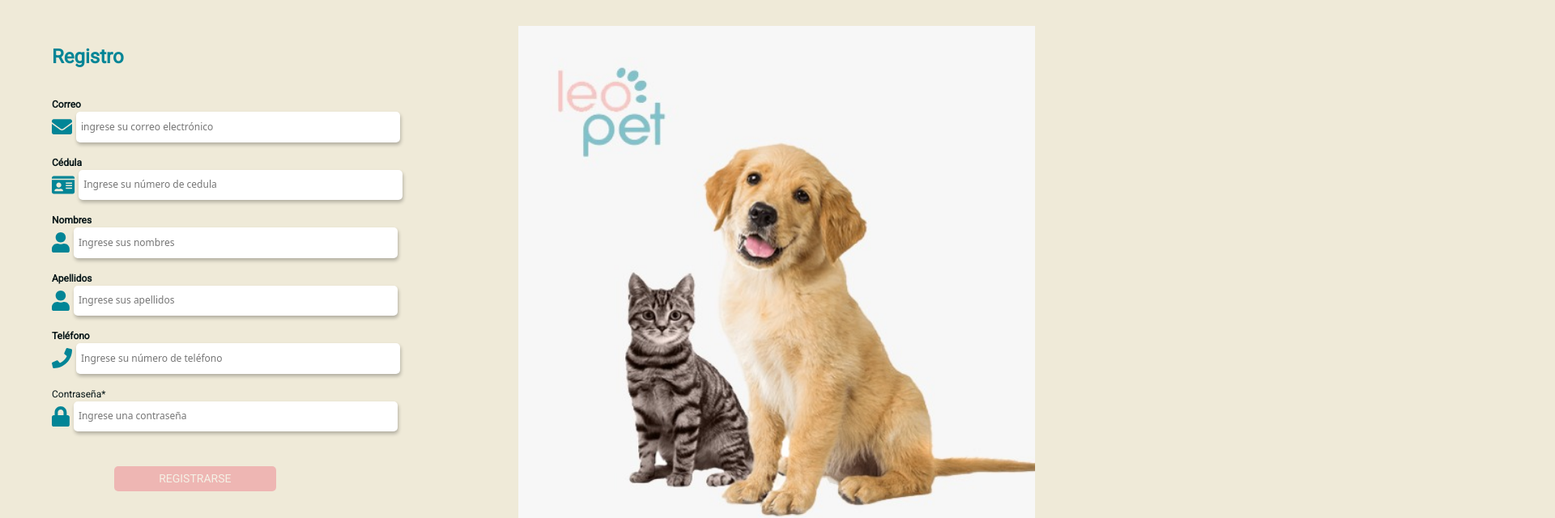
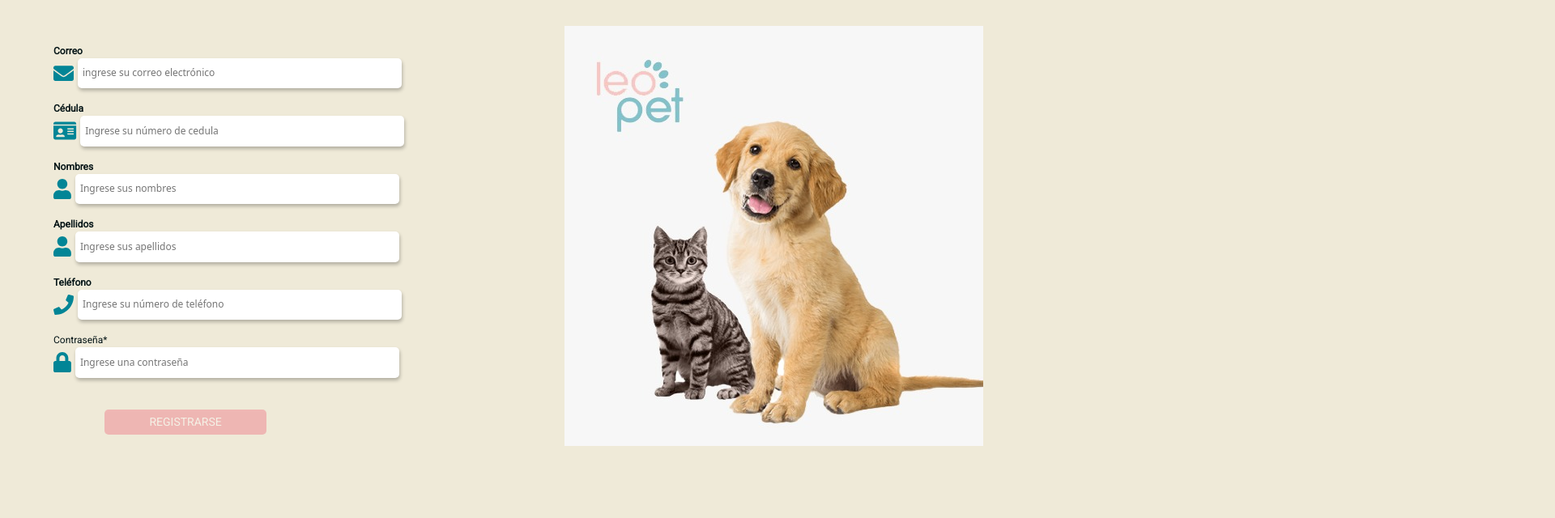
Before and after one commit to leopet-devs/leopet-frontend-web, a React (Vite) app in the folder frontend-web-main/: page /register in a window 1280 px wide. Shown: the top 640 px of the page at 81% size, 1920 px wide, since content can reach past the window. Built offline with nearby package versions, Linux system fonts and the light colour scheme.

Commit message:
mission accomplished

```diff
--- a/frontend-web-main/src/Components/Donador/Fundaciones/Fundaciones.jsx
+++ b/frontend-web-main/src/Components/Donador/Fundaciones/Fundaciones.jsx
@@ -88,13 +88,6 @@ export const Fundaciones = ({
       ) : (
         <InfiniteScroll
           dataLength={fundaciones?.length || 0}
-          next={fetchMoreData}
-          hasMore={hasMore}
-          loader={
-            <div className="fund-loading-cards fund-flx-c fund-full">
-              <i className="fad fa-spinner fund-spin" />
-            </div>
-          }
         >
           {fundaciones?.map((fundacion, idx) => (
             <div
--- a/frontend-web-main/src/Components/Donador/Manadas/Manadas.scss
+++ b/frontend-web-main/src/Components/Donador/Manadas/Manadas.scss
@@ -177,6 +177,8 @@
   .fund-don-manadas-content {
     .fund-manada {
       height: 172px;
+      margin-top: 10px;
+      margin-bottom: 10px;
 
       .fund-animal-foto {
         border-radius: 16px;
--- a/frontend-web-main/src/Components/Donador/Shared/BarraInferior/BarraInferior.scss
+++ b/frontend-web-main/src/Components/Donador/Shared/BarraInferior/BarraInferior.scss
@@ -16,6 +16,9 @@
   font: bold .4em sans-serif;
 }
 
+.column{
+  margin-right: 10px;
+}
 
 .fund-don-barra-inferior {
   position: fixed;
@@ -206,11 +209,11 @@ i{
 
 .fun-don-barra-nav{
   background-color: #f08e86;
-  height: 64px;
-  width: 100%;
+  height: 60px;
+  width: auto;
   display: flex;
   flex-direction: row;
-  justify-content:space-between;
+  justify-content:center;
   align-items: center;
 
 }
@@ -218,14 +221,15 @@ i{
 .barra-items{
   display: flex;
   flex-direction:row;
-  width: 1550px;
+  justify-content: center;
+  width: 1000px;
   //background-color: blue;
   .fun-don-barra-items{
     display: flex;
     flex-direction: column;
-    justify-content:flex-start;
-    align-items: flex-start;
-    width: 120px;
+    justify-content:center;
+    align-items: center;
+    width: 1000px;
     margin-left: 0px;
     margin-right: 10px;
     font-size: 18px;
@@ -263,7 +267,7 @@ i{
 .column{
   display: flex;
   flex-direction: column;
-  width: 100px;
+  width: auto;
 
 }
 
--- a/frontend-web-main/src/Components/Donador/User/User.jsx
+++ b/frontend-web-main/src/Components/Donador/User/User.jsx
@@ -1,18 +1,18 @@
-import { useState, useEffect } from 'react';
-import ima from './../../../Assets/Img/ima_registro.png';
-import { register } from './../../../Service/User';
-import { Password } from '../../Shared/Password';
-import { CardMessage } from './../Shared/CardMessage';
-import { FontAwesomeIcon } from '@fortawesome/react-fontawesome';
+import { useState, useEffect } from "react";
+import ima from "./../../../Assets/Img/ima_registro.png";
+import { register } from "./../../../Service/User";
+import { Password } from "../../Shared/Password";
+import { CardMessage } from "./../Shared/CardMessage";
+import { FontAwesomeIcon } from "@fortawesome/react-fontawesome";
 import {
   faEnvelope,
   faIdCard,
   faUser,
   faPhone,
   faLock,
-} from '@fortawesome/free-solid-svg-icons';
-import './User.scss';
-import { GLOBALCONFIG } from '../../Config';
+} from "@fortawesome/free-solid-svg-icons";
+import "./User.scss";
+import { GLOBALCONFIG } from "../../Config";
 
 export const User = ({ selectedUser, logout, editUser, history }) => {
   const [user, setUser] = useState(selectedUser || {});
@@ -37,20 +37,20 @@ export const User = ({ selectedUser, logout, editUser, history }) => {
       {
         apiUrl:
           window.userSigned?.apiUrl ||
-          GLOBALCONFIG.EndpointBackHost + ':' + GLOBALCONFIG.EndpointBackPort,
+          GLOBALCONFIG.EndpointBackHost + ":" + GLOBALCONFIG.EndpointBackPort,
       }
     )
       .then(() => {
         setLoading(false);
         setdataMessage({
-          title: 'Registro',
-          message: 'Registro exitoso',
+          title: "Registro",
+          message: "Registro exitoso",
         });
-        history.push('/login');
+        history.push("/login");
       })
       .catch((err) => {
         console.log(err);
-        setError(err?.message || 'Server Error');
+        setError(err?.message || "Server Error");
         setLoading(false);
       });
   };
@@ -69,7 +69,7 @@ export const User = ({ selectedUser, logout, editUser, history }) => {
     <div>
       <div
         className={
-          'fund-don-user-content' + (!selectedUser ? ' fund-mt-32' : '')
+          "fund-don-user-content" + (!selectedUser ? " fund-mt-32" : "")
         }
       >
         {dataMessage && (
@@ -90,7 +90,7 @@ export const User = ({ selectedUser, logout, editUser, history }) => {
             {error}
             <button
               className="fund-btn fund-mt-16"
-              onClick={() => window.location.replace('')}
+              onClick={() => window.location.replace("")}
             >
               Recargar
             </button>
@@ -99,15 +99,6 @@ export const User = ({ selectedUser, logout, editUser, history }) => {
         {!isLoading && !error && (
           <div className="form-registro">
             <div className="form-registro-container-form">
-              <div className="fund-title">
-                <div className="fund-txt-24 fund-mb-16 fund-flx-b">
-                  {user?.id ? 'Perfil' : 'Registro'}
-                </div>
-                {selectedUser && (
-                  <i className="fas fa-sign-out-alt" onClick={logout} />
-                )}
-              </div>
-
               <div className="fund-form-field">
                 <span className="fund-txt-12 titulo-negrita">Correo</span>
                 <div className="seccion-detalle-row">
@@ -115,7 +106,7 @@ export const User = ({ selectedUser, logout, editUser, history }) => {
                     <FontAwesomeIcon icon={faEnvelope} color="#028596" />
                   </div>
                   <input
-                    value={user.email || ''}
+                    value={user.email || ""}
                     type="text"
                     placeholder="ingrese su correo electrónico"
                     onChange={(e) => {
@@ -134,7 +125,7 @@ export const User = ({ selectedUser, logout, editUser, history }) => {
                     <FontAwesomeIcon icon={faIdCard} color="#028596" />
                   </div>
                   <input
-                    value={user.cedula || ''}
+                    value={user.cedula || ""}
                     type="number"
                     placeholder="Ingrese su número de cedula"
                     onChange={(e) => {
@@ -153,7 +144,7 @@ export const User = ({ selectedUser, logout, editUser, history }) => {
                     <FontAwesomeIcon icon={faUser} color="#028596" />
                   </div>
                   <input
-                    value={user.nombres || ''}
+                    value={user.nombres || ""}
                     type="text"
                     placeholder="Ingrese sus nombres"
                     maxLength={20}
@@ -173,7 +164,7 @@ export const User = ({ selectedUser, logout, editUser, history }) => {
                     <FontAwesomeIcon icon={faUser} color="#028596" />
                   </div>
                   <input
-                    value={user.apellidos || ''}
+                    value={user.apellidos || ""}
                     type="text"
                     placeholder="Ingrese sus apellidos"
                     maxLength={20}
@@ -193,7 +184,7 @@ export const User = ({ selectedUser, logout, editUser, history }) => {
                     <FontAwesomeIcon icon={faPhone} color="#028596" />
                   </div>
                   <input
-                    value={user.telefono || ''}
+                    value={user.telefono || ""}
                     type="number"
                     placeholder="Ingrese su número de teléfono"
                     onChange={(e) => {
@@ -214,7 +205,7 @@ export const User = ({ selectedUser, logout, editUser, history }) => {
                       <FontAwesomeIcon icon={faLock} color="#028596" />
                     </div>
                     <input
-                      value={user.password || ''}
+                      value={user.password || ""}
                       type="password"
                       placeholder="Ingrese una contraseña"
                       maxLength={20}
@@ -249,7 +240,7 @@ export const User = ({ selectedUser, logout, editUser, history }) => {
                   }}
                   disabled={!valid()}
                 >
-                  {selectedUser ? 'Guardar' : 'Registrarse'}
+                  {selectedUser ? "Guardar" : "Registrarse"}
                 </button>
               </div>
             </div>
--- a/frontend-web-main/src/Components/Donador/User/User.scss
+++ b/frontend-web-main/src/Components/Donador/User/User.scss
@@ -1,10 +1,13 @@
 .fund-don-user-content {
   margin: 16px;
+  display: flex;
   flex-direction: column;
-  display: flex;
+  justify-content: space-around;
+
+
   .fund-title {
     display: flex;
-    justify-content: space-between;
+    justify-content: center;
     align-items: baseline;
   }
   .fund-flx-column {
@@ -32,28 +35,32 @@
   }
 }
 .form-registro {
+  width: 100%;
   height: 100%;
   background-color: var(--third-color);
+
+  display: flex;
+  flex-direction: row;
+  justify-content: center;
+  align-items: center;
 
   .form-registro-container-form {
     height: 80%;
     width: 60%;
-    position: absolute;
     left: 5%;
     margin-top: 20px;
+    margin-left: 50px;
     input {
       border: 0vh;
     }
   }
   .form-registro-container-img {
-    height: 100%;
-    position: absolute;
-    width: 100%;
-    left: 50%;
+    height: auto;
+    width: auto;
     margin-left: auto;
-    margin-right: auto;
+    margin-right: 50px;
     img {
-      height: 80vh;
+      height: 100%;
     }
   }
 
```
Also changed, not shown: frontend-web-main/src/Components/Donador/Shared/Notificacion/Notificacion.scss (+30 -45 lines), frontend-web-main/src/Components/Donador/Shared/Notificacion/NotificacionDetalle.jsx (+3 -27 lines), frontend-web-main/src/Components/Fundacion/Animales/UpdateCreate.jsx (+36 -77 lines).
